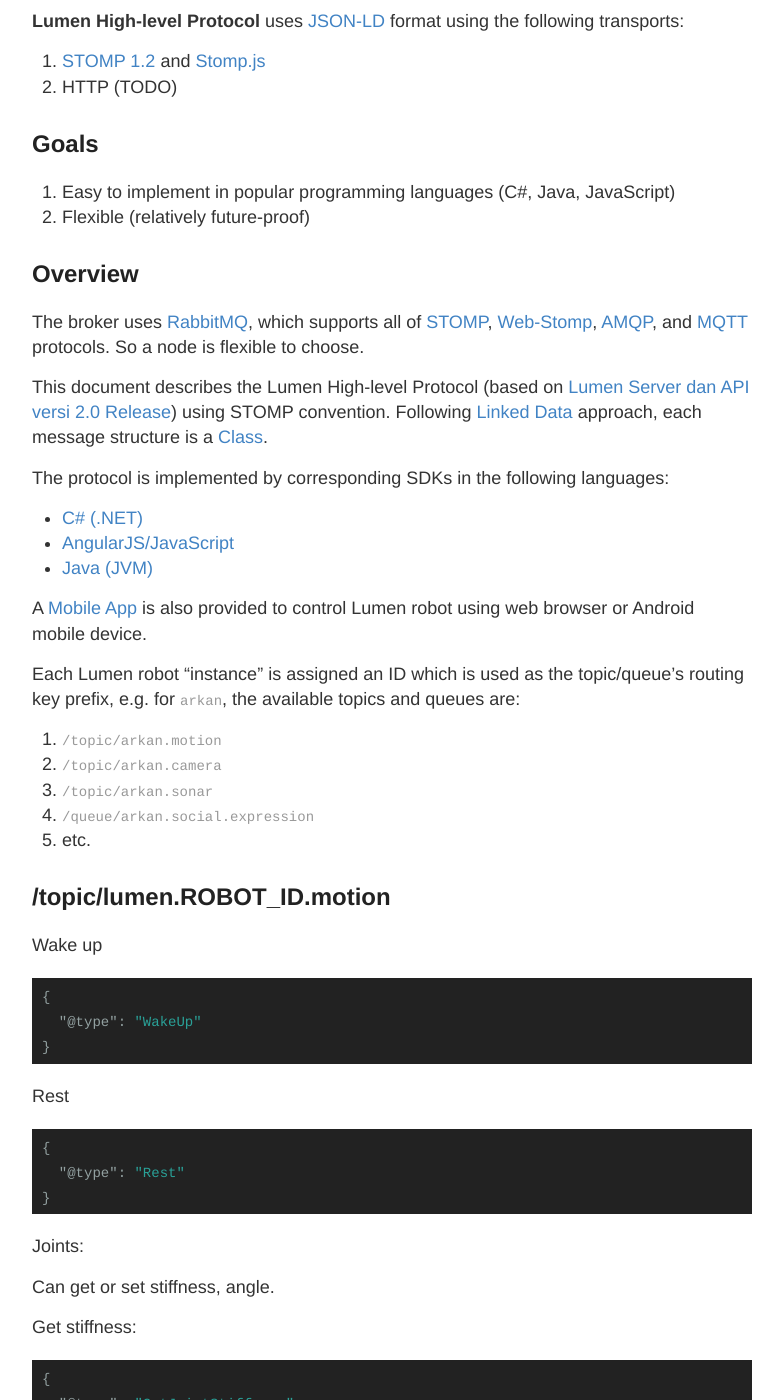
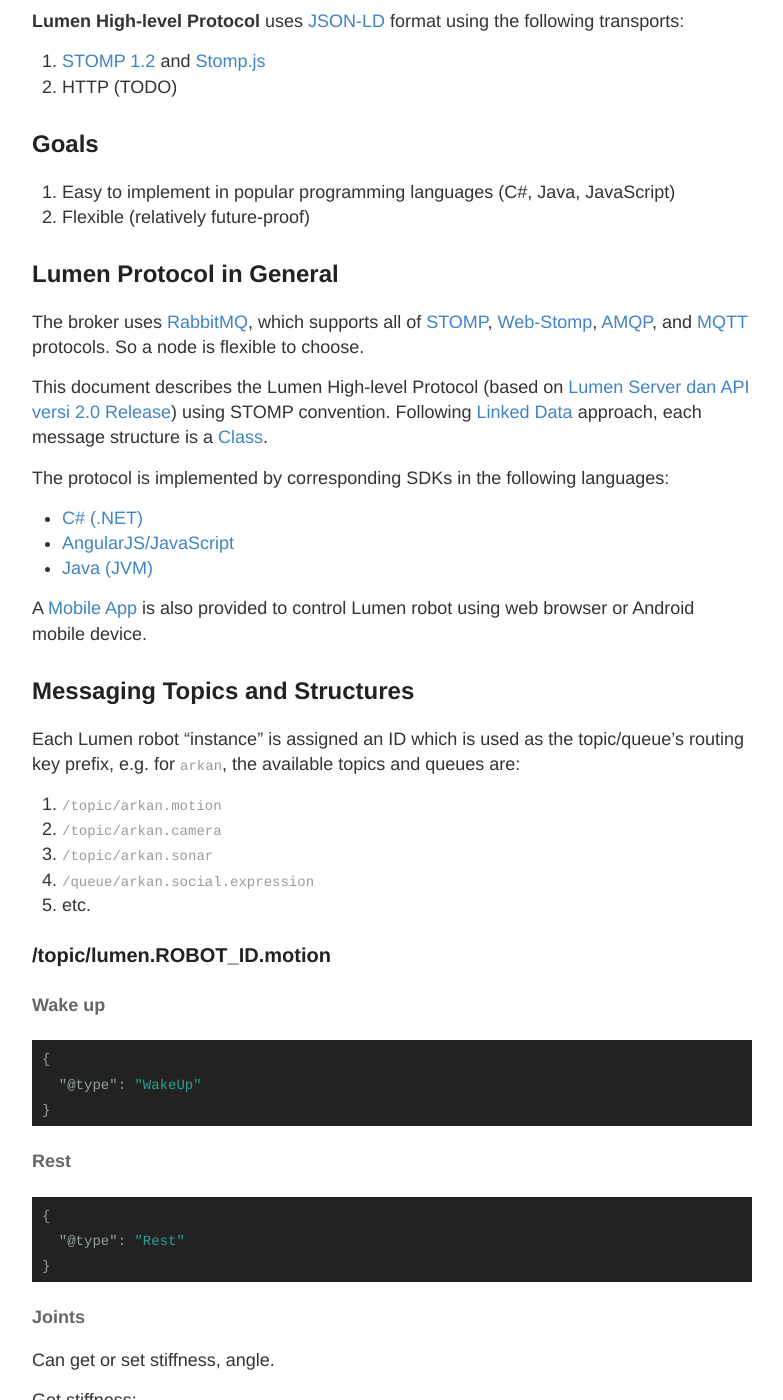
Before and after one commit to Flavio58it/lumen-sdk, a Jekyll site: the page built from protocol.md, in a window 1280 px wide and 1400 px high, scrolled down 266 px. Shown: the whole window, without its empty margins (248-1031 px from the left). Built offline with Jekyll 4.4.1, drawn with Linux system fonts in a browser that asks for light colours; some of the changed text lies outside the part shown.

```diff
--- a/protocol.md
+++ b/protocol.md
@@ -14,7 +14,7 @@ permalink: /protocol/
 1. Easy to implement in popular programming languages (C#, Java, JavaScript)
 2. Flexible (relatively future-proof)
 
-## Overview
+## Lumen Protocol in General
 
 The broker uses [RabbitMQ](http://www.rabbitmq.com/), which supports all of [STOMP](https://www.rabbitmq.com/stomp.html),
 [Web-Stomp](http://www.rabbitmq.com/web-stomp.html), [AMQP](http://www.amqp.org/), and [MQTT](https://www.rabbitmq.com/mqtt.html) protocols.
@@ -25,11 +25,13 @@ Following [Linked Data](http://linkeddata.org/) approach, each message structure
 
 The protocol is implemented by corresponding SDKs in the following languages:
 
-* [C# (.NET)](/dotnet/)
-* [AngularJS/JavaScript](/javascript/)
-* [Java (JVM)](/java/)
+* [C# (.NET)](/lumen-sdk/dotnet/)
+* [AngularJS/JavaScript](/lumen-sdk/javascript/)
+* [Java (JVM)](/lumen-sdk/java/)
 
-A [Mobile App](/app/) is also provided to control Lumen robot using web browser or Android mobile device.
+A [Mobile App](/lumen-sdk/app/) is also provided to control Lumen robot using web browser or Android mobile device.
+
+## Messaging Topics and Structures
 
 Each Lumen robot "instance" is assigned an ID which is used as the topic/queue's routing key prefix,
 e.g. for `arkan`, the available topics and queues are:
@@ -40,9 +42,9 @@ e.g. for `arkan`, the available topics and queues are:
 4. `/queue/arkan.social.expression`
 5. etc.
 
-## /topic/lumen.ROBOT_ID.motion
+### /topic/lumen.ROBOT_ID.motion
 
-Wake up
+#### Wake up
 
 {% highlight json %}
 {
@@ -50,7 +52,7 @@ Wake up
 }
 {% endhighlight %}
 
-Rest
+#### Rest
 
 {% highlight json %}
 {
@@ -174,7 +178,7 @@ Close and open hand: (TODO: should we use e.g. `SetHandState` instead?)
 }
 {% endhighlight %}
 
-Move init (TODO: ???)
+### Move init (TODO: ???)
 
 {% highlight json %}
 {
@@ -182,7 +186,7 @@ Move init (TODO: ???)
 }
 {% endhighlight %}
 
-Move to:
+### Move to
 
 {% highlight json %}
 {
@@ -193,7 +197,7 @@ Move to:
 }
 {% endhighlight %}
 
-Set walk arms enabled:
+### Set walk arms enabled
 
 {% highlight json %}
 {
@@ -203,7 +207,7 @@ Set walk arms enabled:
 }
 {% endhighlight %}
 
-Stop move:
+#### Stop move
 
 {% highlight json %}
 {
@@ -211,9 +215,9 @@ Stop move:
 }
 {% endhighlight %}
 
-## /topic/lumen.ROBOT_ID.posture
+### /topic/lumen.ROBOT_ID.posture
 
-Go to posture:
+#### Go to posture:
 
 {% highlight json %}
 {
@@ -223,7 +227,7 @@ Go to posture:
 }
 {% endhighlight %}
 
-Stop move:
+#### Stop move:
 
 {% highlight json %}
 {
@@ -231,7 +235,7 @@ Stop move:
 }
 {% endhighlight %}
 
-## /topic/lumen.ROBOT_ID.camera
+### /topic/lumen.ROBOT_ID.camera
 
 Get image remote: (one-off)
 
@@ -260,7 +264,7 @@ Reply: (see [Data URI](http://en.wikipedia.org/wiki/Data_URI_scheme))
 }
 {% endhighlight %}
 
-## /topic/lumen.ROBOT_ID.camera.stream
+### /topic/lumen.ROBOT_ID.camera.stream
 
 Image streamed from camera:
 
@@ -275,7 +279,7 @@ Image streamed from camera:
 }
 {% endhighlight %}
 
-## /topic/lumen.ROBOT_ID.speech.synthesis
+### /topic/lumen.ROBOT_ID.speech.synthesis
 
 Say text:
 
@@ -295,11 +299,11 @@ Set language:
 }
 {% endhighlight %}
 
-## /topic/lumen.ROBOT_ID.speech.recognition
+### /topic/lumen.ROBOT_ID.speech.recognition
 
 TODO
 
-## /topic/lumen.ROBOT_ID.battery
+### /topic/lumen.ROBOT_ID.battery
 
 Get battery percentage:
 
@@ -352,7 +356,7 @@ Reply:
 }
 {% endhighlight %}
 
-## /topic/lumen.ROBOT_ID.sensors
+### /topic/lumen.ROBOT_ID.sensors
 
 Get tactile:
 
@@ -408,7 +412,7 @@ Reply:
 }
 {% endhighlight %}
 
-## /topic/lumen.ROBOT_ID.sonar
+### /topic/lumen.ROBOT_ID.sonar
 
 Get distance:
 
@@ -428,7 +432,7 @@ Reply:
 }
 {% endhighlight %}
 
-## /topic/lumen.ROBOT_ID.social.perception
+### /topic/lumen.ROBOT_ID.social.perception
 
 Observed a social post ([schema:CreativeWork](http://schema.org/CreativeWork)), e.g. Facebook friend's status post, Facebook Group post, news feed, etc.
 
@@ -495,7 +499,7 @@ Mentioned in a Facebook comment:
 }
 {% endhighlight %}
 
-## /queue/lumen.ROBOT_ID.social.expression
+### /queue/lumen.ROBOT_ID.social.expression
 
 Publishes a status update to Facebook:
 
@@ -572,7 +576,7 @@ Publishes a post to Facebook Group:
 }
 {% endhighlight %}
 
-## /topic/lumen.ROBOT_ID.human.recognition
+### /topic/lumen.ROBOT_ID.human.recognition
 
 A human face is recognized:
 
```
Also changed, not shown: other parts of protocol.md (+3 -1 lines), _includes/home_notice.md (+15 -2 lines).
